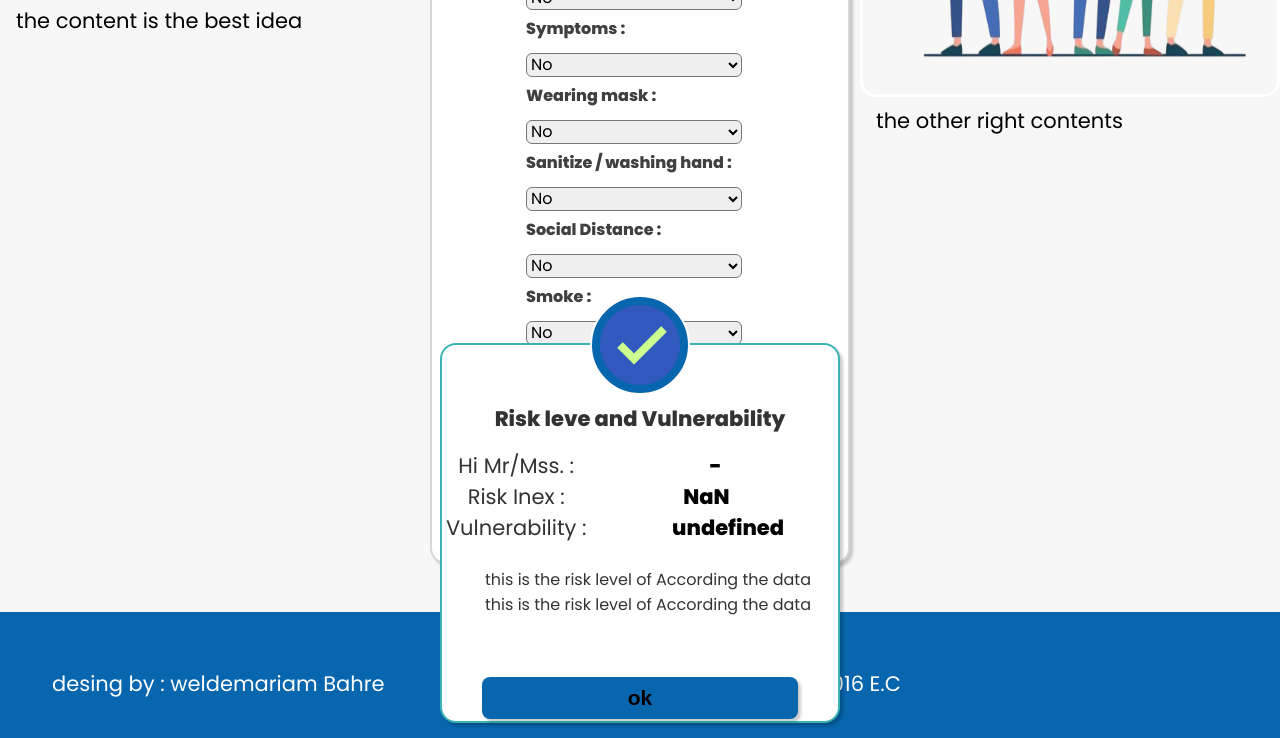
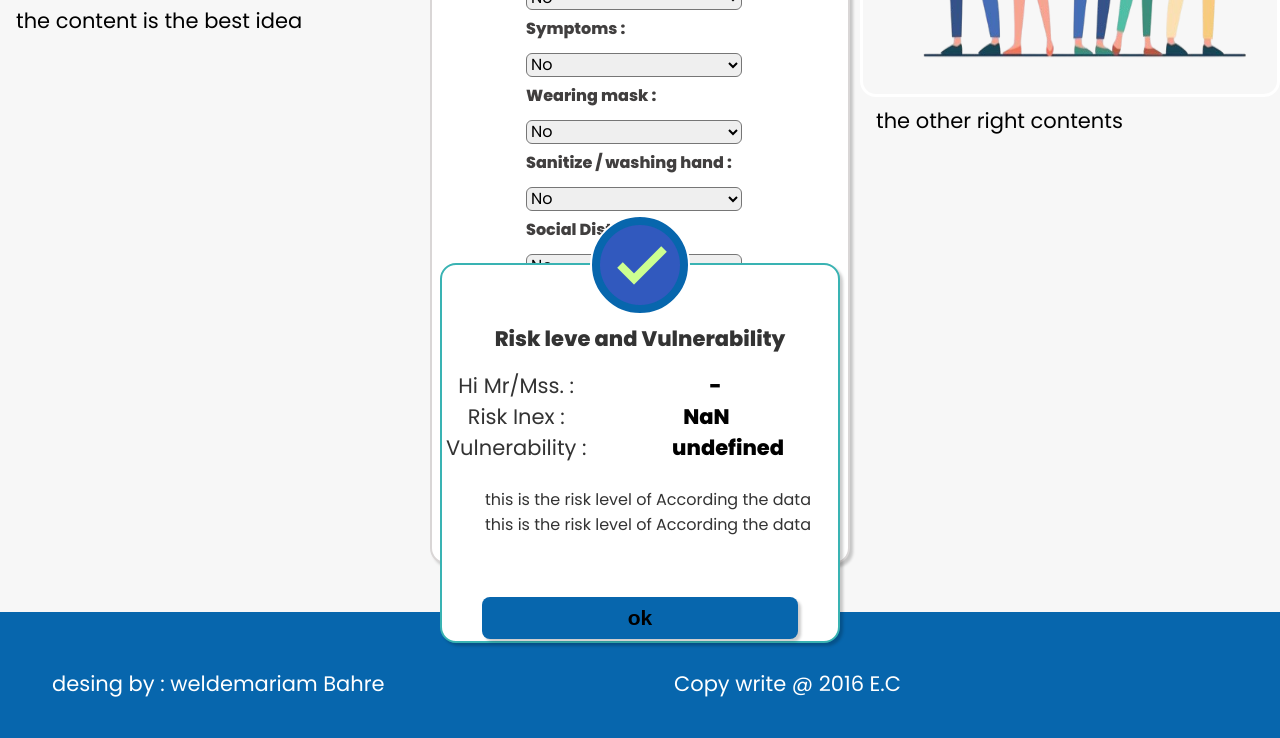
Before and after one commit to free-sf/cr, a plain HTML site: page index.html in a window 1280 px wide. Both pictures are taken after typing "Sample", "Sample" into the empty fields and a click on the button "calculate". Shown: the part 547-1285 px from the top of the page. Drawn offline with Linux system fonts and the light colour scheme.

Commit message:
Update home.css

```diff
--- a/css/home.css
+++ b/css/home.css
@@ -179,7 +179,7 @@ body {
   }
   .open-popup{
     visibility: visible;
-    top: 135%;
+    top: 125%;
     transform: translate(-50%,-50%)scale(1);
   }
   .popup img{
```
